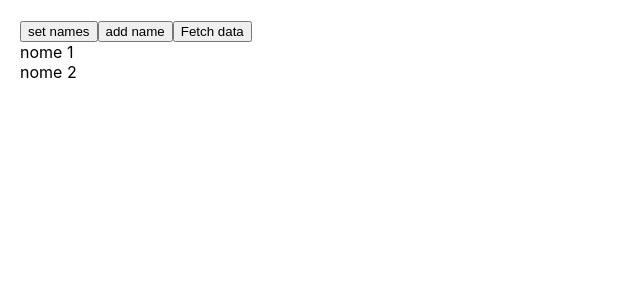
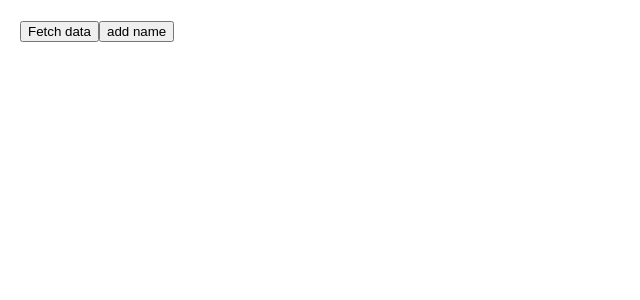
Before and after one commit to danilo-assis/redux-test, a React (Create React App) app: page / in a window 1280 px wide. Shown: the top 300 px of the page, without its empty margins (0-640 px from the left). Built offline with nearby package versions, Linux system fonts and the light colour scheme.

Commit message:
Add: Working Redux

```diff
--- a/src/App.js
+++ b/src/App.js
@@ -1,34 +1,19 @@
-import React, { useState } from "react";
+import React from "react";
 import { useDispatch, useSelector } from "react-redux";
-import { storeNames, insertName } from "./redux/modules/dataList";
+import { fetchNames, insertName } from "./redux/modules/dataList";
 
 import FetchButton from "./components/FetchButton/FetchButton";
 import FetchedList from "./components/FetchedList/FetchedList";
 
 function App() {
-  const ENDPOINT = "https://pokeapi.co/api/v2/type/16/";
-
   const dispatch = useDispatch();
-  const [names, setNames] = useState(['nome 1', 'nome 2']);
-
-  const handleFetchClick = () => {
-    fetch(ENDPOINT)
-      .then((response) => response.json())
-      .then((data) => {
-        setNames(
-          data.pokemon.map((currentPokemon) => currentPokemon.pokemon.name)
-        );
-      })
-      .catch(() => {
-        console.log("Error on fetch");
-      });
-  };
+  const storeDataList = useSelector((state) => state.dataList);
+  const names = storeDataList.names;
 
   return (
     <>
-      <button onClick={() => dispatch(storeNames(names))}>set names</button>
-      <button onClick={() => dispatch(insertName('Danilo'))}>add name</button>
-      <FetchButton handleClick={handleFetchClick} />
+      <FetchButton handleClick={() => dispatch(fetchNames())} />
+      <button onClick={() => dispatch(insertName("Danilo"))}>add name</button>
       <FetchedList names={names} />
     </>
   );
--- a/src/components/FetchedList/FetchedList.js
+++ b/src/components/FetchedList/FetchedList.js
@@ -2,7 +2,7 @@ function FetchedList({ names }) {
   return (
     <>
       {names.map((name) => (
-        <div>{name}</div>
+        <div key={name}>{name}</div>
       ))}
     </>
   );
--- a/src/redux/modules/dataList.js
+++ b/src/redux/modules/dataList.js
@@ -14,12 +14,12 @@ const reducer = (state = initialState, action) => {
     case types.SET_NAMES:
       return {
         ...state,
-        names: action.names
+        names: action.names,
       };
     case types.ADD_NAME:
       return {
         ...state,
-        names: [...state.names, action.name]
+        names: [...state.names, action.name],
       };
     default:
       return state;
@@ -36,12 +36,23 @@ export const addName = (name) => ({
   name,
 });
 
-export const storeNames = (names) => (dispatch) => {
-  dispatch(setNames(names));
-}
+export const fetchNames = () => (dispatch) => {
+  fetch(ENDPOINT)
+    .then((response) => response.json())
+    .then((data) => {
+      dispatch(
+        setNames(
+          data.pokemon.map((currentPokemon) => currentPokemon.pokemon.name)
+        )
+      );
+    })
+    .catch(() => {
+      console.log("Error on fetch");
+    });
+};
 
 export const insertName = (name) => (dispatch) => {
   dispatch(addName(name));
-}
+};
 
 export default reducer;
```
